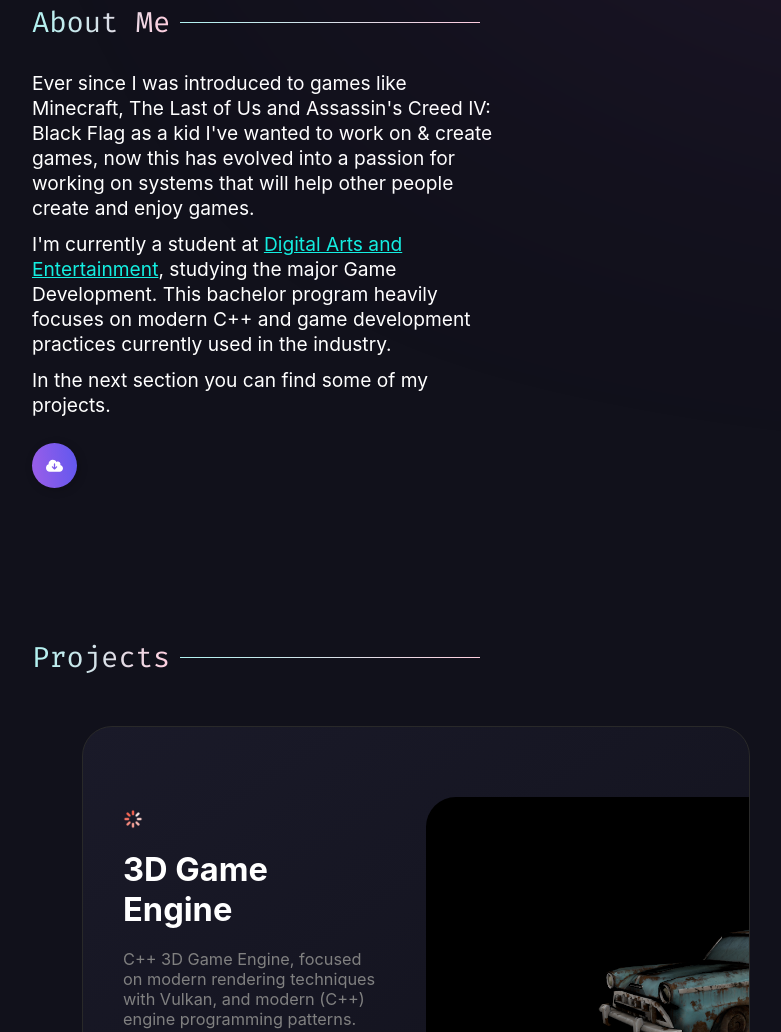
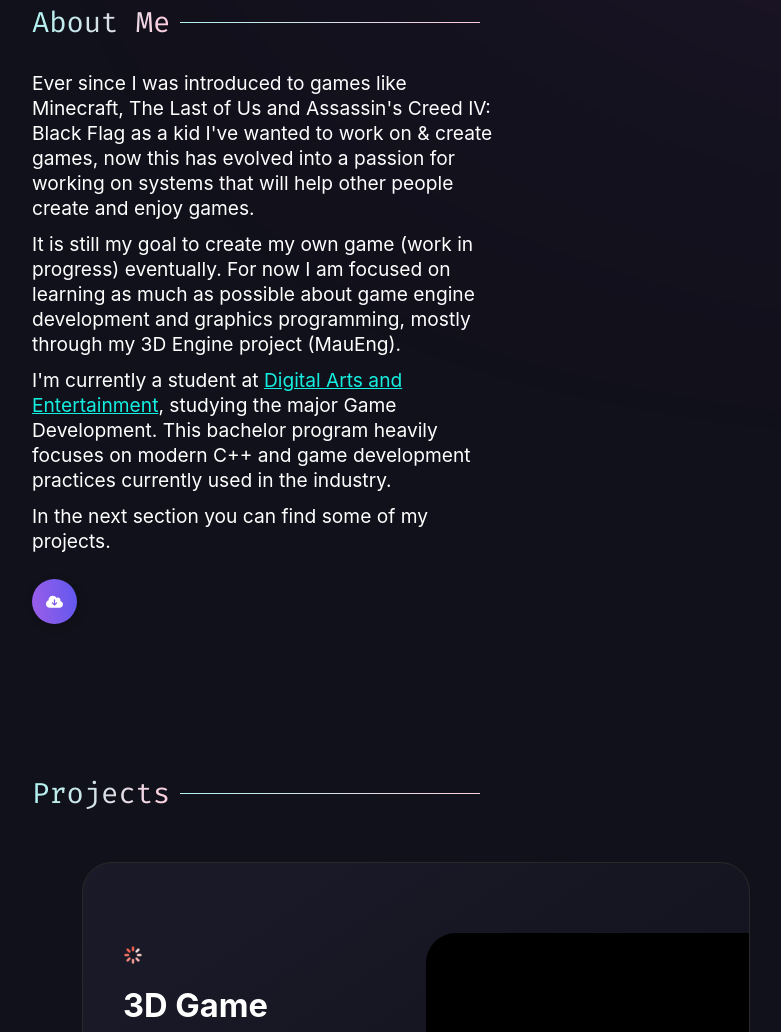
Before and after one commit to MauroDeryckere/MauroDeryckere.github.io, a plain HTML site: page index.html in a window 1280 px wide. Shown: the part 997-2029 px from the top of the page, without its empty margins (224-1005 px from the left). Drawn offline with nearby package versions, Linux system fonts and the light colour scheme; a web font is replaced by a local one.

Commit message:
Update index.html

```diff
--- a/index.html
+++ b/index.html
@@ -31,7 +31,7 @@
   <meta property="og:site_name" content="Mauro Deryckere Portfolio" />
 
   <meta name="twitter:card" content="summary_large_image" />
-  <meta name="twitter:site" content="@Vinod_Jangid07" />
+  <meta name="twitter:site" content="@MauroDeryckere" />
   <meta name="twitter:title" content="Mauro Deryckere | Portfolio" />
   <meta name="twitter:description"
   content="" />
@@ -218,6 +218,10 @@
               Ever since I was introduced to games like Minecraft, The Last of Us and Assassin's Creed IV: Black Flag as a kid I've wanted to work on & create games, now this has evolved into a passion for working on systems that will help other people create and enjoy games.
             </p></br>
             <p tabindex="0">
+              It is still my goal to create my own game (work in progress) eventually.
+              For now I am focused on learning as much as possible about game engine development and graphics programming, mostly through my 3D Engine project (MauEng).
+            </p></br>
+            <p tabindex="0">
               I'm currently a student at <a class = "link" href="https://www.digitalartsandentertainment.be/page/31/Game+Development" target="_blank">Digital Arts and Entertainment</a>, studying the major Game Development. This bachelor program heavily focuses on modern C++ and game development practices currently used in the industry.
             </p></br>
             <p tabindex="0">
@@ -231,8 +235,9 @@
                     d="M144 480C64.5 480 0 415.5 0 336c0-62.8 40.2-116.2 96.2-135.9c-.1-2.7-.2-5.4-.2-8.1c0-88.4 71.6-160 160-160c59.3 0 111 32.2 138.7 80.2C409.9 102 428.3 96 448 96c53 0 96 43 96 96c0 12.2-2.3 23.8-6.4 34.6C596 238.4 640 290.1 640 352c0 70.7-57.3 128-128 128H144zm79-167l80 80c9.4 9.4 24.6 9.4 33.9 0l80-80c9.4-9.4 9.4-24.6 0-33.9s-24.6-9.4-33.9 0l-39 39V184c0-13.3-10.7-24-24-24s-24 10.7-24 24V318.1l-39-39c-9.4-9.4-24.6-9.4-33.9 0s-9.4 24.6 0 33.9z" />
                 </svg>
               </div>
-
-        <div class="text">Resume</div>
+              <div class="text">
+                Resume
+              </div>
             </button>
           </div>
 
```
Lines whose indentation alone changed are shown as unchanged.
